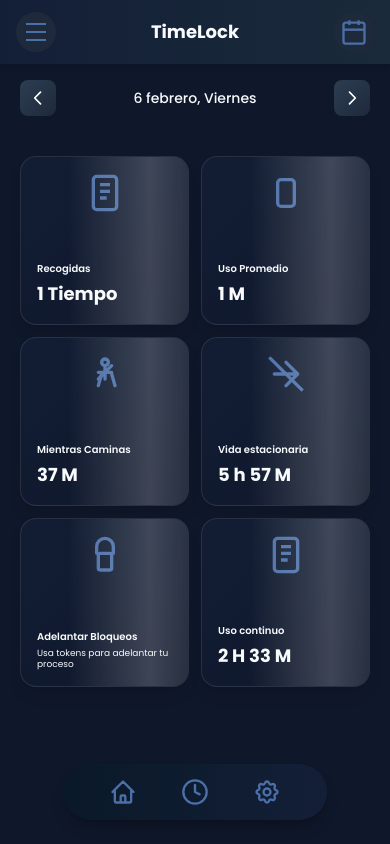
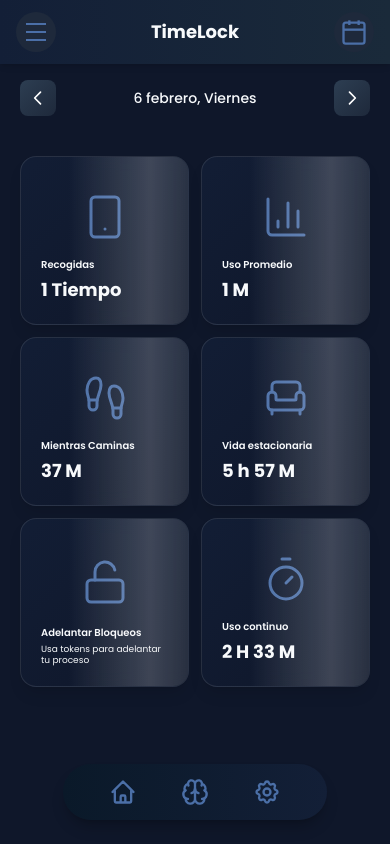
Before and after one commit to Emanuel0428/TimeLockApp, a React (Vite) app: page / in a window 390 px wide. Built offline with nearby package versions, Linux system fonts and the light colour scheme.

Commit message:
Uso de iconos de la libreria lucide

```diff
--- a/package.json
+++ b/package.json
@@ -11,6 +11,7 @@
   },
   "dependencies": {
     "@tailwindcss/vite": "^4.2.1",
+    "lucide-react": "^0.575.0",
     "react": "^19.2.0",
     "react-dom": "^19.2.0",
     "react-router-dom": "^7.13.1",
--- a/src/components/Navbar.tsx
+++ b/src/components/Navbar.tsx
@@ -27,26 +27,32 @@
                     </svg>
                 </button>
 
-                {/* Proceso/Estadísticas */}
+                {/* Módulo concentración*/}
                 <button
+                    onClick={() => navigate('/focus')}
                     className="w-14 h-14 flex items-center justify-center rounded-lg hover:bg-[#1E293B] transition-colors"
-                    aria-label="Proceso"
+                    aria-label="Módulo concentración"
                 >
                     <svg
                         className="w-7 h-7 text-[#4B6FA7]"
                         fill="none"
                         stroke="currentColor"
                         viewBox="0 0 24 24"
+                        strokeWidth="2"
+                        strokeLinecap="round"
+                        strokeLinejoin="round"
                     >
-                        <circle cx="12" cy="12" r="10" strokeWidth="2" />
-                        <path
-                            strokeLinecap="round"
-                            strokeLinejoin="round"
-                            strokeWidth="2"
-                            d="M12 6v6l4 2"
-                        />
+                        <path d="M12 18V5" />
+                        <path d="M15 13a4.17 4.17 0 0 1-3-4 4.17 4.17 0 0 1-3 4" />
+                        <path d="M17.598 6.5A3 3 0 1 0 12 5a3 3 0 1 0-5.598 1.5" />
+                        <path d="M17.997 5.125a4 4 0 0 1 2.526 5.77" />
+                        <path d="M18 18a4 4 0 0 0 2-7.464" />
+                        <path d="M19.967 17.483A4 4 0 1 1 12 18a4 4 0 1 1-7.967-.517" />
+                        <path d="M6 18a4 4 0 0 1-2-7.464" />
+                        <path d="M6.003 5.125a4 4 0 0 0-2.526 5.77" />
                     </svg>
                 </button>
+
 
                 {/* Configuración */}
                 <button
--- a/src/components/QuickAccess.tsx
+++ b/src/components/QuickAccess.tsx
@@ -15,7 +15,7 @@
     return (
         <>
             {/* Navbar */}
-            <nav className="fixed top-0 left-0 right-0 z-50 bg-gradient-to-r from-[#131F37] to-[#1a2a3a] shadow-md">
+            <nav className="fixed top-0 left-0 right-0 z-50 bg-linear-to-r from-[#131F37] to-[#1a2a3a] shadow-md">
                 <div className="flex items-center justify-between px-4 py-3 relative">
                     {/* Menú Hamburguesa */}
                     <button
@@ -66,7 +66,7 @@
                     ></div>
 
                     {/* Sidebar */}
-                    <div className="fixed top-0 left-0 h-full w-64 bg-gradient-to-b from-[#1E293B] to-[#131F37] shadow-lg z-50 transform transition-transform duration-300">
+                    <div className="fixed top-0 left-0 h-full w-64 bg-linear-to-b from-[#1E293B] to-[#131F37] shadow-lg z-50 transform transition-transform duration-300">
                         <div className="p-6">
                             <div className="flex justify-between items-center mb-8">
                                 <h2 className="text-xl font-bold text-[#F8FAFC]">Menú</h2>
@@ -131,7 +131,7 @@
                     ></div>
 
                     {/* Modal */}
-                    <div className="fixed top-1/2 left-1/2 transform -translate-x-1/2 -translate-y-1/2 bg-gradient-to-b from-[#1E293B] to-[#131F37] rounded-lg shadow-2xl z-50 w-11/12 max-w-md border border-[#2D3E52]">
+                    <div className="fixed top-1/2 left-1/2 transform -translate-x-1/2 -translate-y-1/2 bg-linear-to-b from-[#1E293B] to-[#131F37] rounded-lg shadow-2xl z-50 w-11/12 max-w-md border border-[#2D3E52]">
                         <div className="p-6">
                             <div className="flex justify-between items-center mb-4">
                                 <h2 className="text-xl font-bold text-[#F8FAFC]">Calendario</h2>
--- a/src/pages/Home.tsx
+++ b/src/pages/Home.tsx
@@ -1,4 +1,5 @@
 import { useState } from "react";
+import { Smartphone, BarChart3, Footprints, Armchair, Unlock, Timer } from "lucide-react";
 import QuickAccess from "../components/QuickAccess";
 import Navbar from "../components/Navbar";
 
@@ -40,16 +41,11 @@
                     {/* Grid de estadísticas */}
                     <div className="grid grid-cols-2 gap-3 px-2">
                         {/* Recogidas */}
-                        <div className="bg-linear-to-br from-[#131F37]/85 to-[#0F172A]/85 rounded-2xl p-4 md:p-6 flex flex-col justify-between aspect-square shadow-lg border border-white/10 backdrop-blur-sm relative overflow-hidden group">
-                            <div className="flex justify-center items-center mb-2 md:mb-4">
-                                <svg className="w-10 h-10 md:w-12 md:h-12 text-[#4B6FA7]" fill="none" stroke="currentColor" viewBox="0 0 24 24">
-                                    <rect x="5" y="2" width="14" height="20" rx="2" strokeWidth="2" />
-                                    <line x1="9" y1="7" x2="15" y2="7" strokeWidth="2" />
-                                    <line x1="9" y1="11" x2="15" y2="11" strokeWidth="2" />
-                                    <line x1="9" y1="15" x2="13" y2="15" strokeWidth="2" />
-                                </svg>
+                        <div className="bg-linear-to-br from-[#131F37]/85 to-[#0F172A]/85 rounded-2xl p-5 md:p-6 flex flex-col justify-between aspect-square shadow-lg border border-white/10 backdrop-blur-sm relative overflow-hidden group">
+                            <div className="flex justify-center items-center grow">
+                                <Smartphone className="w-12 h-12 md:w-14 md:h-14 text-[#4B6FA7]" strokeWidth={1.5} />
                             </div>
-                            <div className="text-left">
+                            <div className="text-left mt-auto">
                                 <p className="text-[#F8FAFC] text-[10px] md:text-xs mb-1 font-semibold">Recogidas</p>
                                 <p className="text-[#F8FAFC] text-lg md:text-xl font-bold">1 Tiempo</p>
                             </div>
@@ -57,14 +53,11 @@
                         </div>
 
                         {/* Uso Promedio */}
-                        <div className="bg-linear-to-br from-[#131F37]/85 to-[#0F172A]/85 rounded-2xl p-4 md:p-6 flex flex-col justify-between aspect-square shadow-lg border border-white/10 backdrop-blur-sm relative overflow-hidden group">
-                            <div className="flex justify-center items-center mb-2 md:mb-4">
-                                <svg className="w-10 h-10 md:w-12 md:h-12 text-[#4B6FA7]" fill="none" stroke="currentColor" viewBox="0 0 24 24">
-                                    <rect x="7" y="4" width="10" height="16" rx="2" strokeWidth="2" />
-                                    <line x1="11" y1="17" x2="11" y2="17" strokeWidth="2" />
-                                </svg>
+                        <div className="bg-linear-to-br from-[#131F37]/85 to-[#0F172A]/85 rounded-2xl p-5 md:p-6 flex flex-col justify-between aspect-square shadow-lg border border-white/10 backdrop-blur-sm relative overflow-hidden group">
+                            <div className="flex justify-center items-center grow">
+                                <BarChart3 className="w-12 h-12 md:w-14 md:h-14 text-[#4B6FA7]" strokeWidth={1.5} />
                             </div>
-                            <div className="text-left">
+                            <div className="text-left mt-auto">
                                 <p className="text-[#F8FAFC] text-[10px] md:text-xs mb-1 font-semibold">Uso Promedio</p>
                                 <p className="text-[#F8FAFC] text-lg md:text-xl font-bold">1 M</p>
                             </div>
@@ -72,15 +65,11 @@
                         </div>
 
                         {/* Mientras Caminas */}
-                        <div className="bg-linear-to-br from-[#131F37]/85 to-[#0F172A]/85 rounded-2xl p-4 md:p-6 flex flex-col justify-between aspect-square shadow-lg border border-white/10 backdrop-blur-sm relative overflow-hidden group">
-                            <div className="flex justify-center items-center mb-2 md:mb-4">
-                                <svg className="w-10 h-10 md:w-12 md:h-12 text-[#4B6FA7]" fill="none" stroke="currentColor" viewBox="0 0 24 24">
-                                    <path strokeLinecap="round" strokeLinejoin="round" strokeWidth="2" d="M16 7l-8 8m4-8v8m4-4H8" />
-                                    <circle cx="12" cy="5" r="2" strokeWidth="2" />
-                                    <path strokeLinecap="round" strokeLinejoin="round" strokeWidth="2" d="M10 12l-2 7m8-7l2 7" />
-                                </svg>
+                        <div className="bg-linear-to-br from-[#131F37]/85 to-[#0F172A]/85 rounded-2xl p-5 md:p-6 flex flex-col justify-between aspect-square shadow-lg border border-white/10 backdrop-blur-sm relative overflow-hidden group">
+                            <div className="flex justify-center items-center grow">
+                                <Footprints className="w-12 h-12 md:w-14 md:h-14 text-[#4B6FA7]" strokeWidth={1.5} />
                             </div>
-                            <div className="text-left">
+                            <div className="text-left mt-auto">
                                 <p className="text-[#F8FAFC] text-[10px] md:text-xs mb-1 font-semibold">Mientras Caminas</p>
                                 <p className="text-[#F8FAFC] text-lg md:text-xl font-bold">37 M</p>
                             </div>
@@ -88,14 +77,11 @@
                         </div>
 
                         {/* Vida estacionaria */}
-                        <div className="bg-linear-to-br from-[#131F37]/85 to-[#0F172A]/85 rounded-2xl p-4 md:p-6 flex flex-col justify-between aspect-square shadow-lg border border-white/10 backdrop-blur-sm relative overflow-hidden group">
-                            <div className="flex justify-center items-center mb-2 md:mb-4">
-                                <svg className="w-10 h-10 md:w-12 md:h-12 text-[#4B6FA7]" fill="none" stroke="currentColor" viewBox="0 0 24 24">
-                                    <path strokeLinecap="round" strokeLinejoin="round" strokeWidth="2" d="M5 12h14M12 5l7 7-7 7" />
-                                    <line x1="2" y1="2" x2="22" y2="22" strokeWidth="2" />
-                                </svg>
+                        <div className="bg-linear-to-br from-[#131F37]/85 to-[#0F172A]/85 rounded-2xl p-5 md:p-6 flex flex-col justify-between aspect-square shadow-lg border border-white/10 backdrop-blur-sm relative overflow-hidden group">
+                            <div className="flex justify-center items-center grow">
+                                <Armchair className="w-12 h-12 md:w-14 md:h-14 text-[#4B6FA7]" strokeWidth={1.5} />
                             </div>
-                            <div className="text-left">
+                            <div className="text-left mt-auto">
                                 <p className="text-[#F8FAFC] text-[10px] md:text-xs mb-1 font-semibold">Vida estacionaria</p>
                                 <p className="text-[#F8FAFC] text-lg md:text-xl font-bold">5 h 57 M</p>
                             </div>
@@ -103,14 +89,11 @@
                         </div>
 
                         {/* Adelantar Bloqueos */}
-                        <div className="bg-linear-to-br from-[#131F37]/85 to-[#0F172A]/85 rounded-2xl p-4 md:p-6 flex flex-col justify-between aspect-square shadow-lg border border-white/10 backdrop-blur-sm relative overflow-hidden group">
-                            <div className="flex justify-center items-center mb-2 md:mb-4">
-                                <svg className="w-10 h-10 md:w-12 md:h-12 text-[#4B6FA7]" fill="none" stroke="currentColor" viewBox="0 0 24 24">
-                                    <rect x="8" y="11" width="8" height="10" rx="1" strokeWidth="2" />
-                                    <path strokeLinecap="round" strokeLinejoin="round" strokeWidth="2" d="M7 11V7a5 5 0 0110 0v4" />
-                                </svg>
+                        <div className="bg-linear-to-br from-[#131F37]/85 to-[#0F172A]/85 rounded-2xl p-5 md:p-6 flex flex-col justify-between aspect-square shadow-lg border border-white/10 backdrop-blur-sm relative overflow-hidden group">
+                            <div className="flex justify-center items-center grow">
+                                <Unlock className="w-12 h-12 md:w-14 md:h-14 text-[#4B6FA7]" strokeWidth={1.5} />
                             </div>
-                            <div className="text-left">
+                            <div className="text-left mt-auto">
                                 <p className="text-[#F8FAFC] text-[10px] md:text-xs mb-1 font-semibold">Adelantar Bloqueos</p>
                                 <p className="text-[#F8FAFC] text-[9px] md:text-[10px] leading-tight">Usa tokens para adelantar tu proceso</p>
                             </div>
@@ -118,16 +101,11 @@
                         </div>
 
                         {/* Uso continuo */}
-                        <div className="bg-linear-to-br from-[#131F37]/85 to-[#0F172A]/85 rounded-2xl p-4 md:p-6 flex flex-col justify-between aspect-square shadow-lg border border-white/10 backdrop-blur-sm relative overflow-hidden group">
-                            <div className="flex justify-center items-center mb-2 md:mb-4">
-                                <svg className="w-10 h-10 md:w-12 md:h-12 text-[#4B6FA7]" fill="none" stroke="currentColor" viewBox="0 0 24 24">
-                                    <rect x="5" y="2" width="14" height="20" rx="2" strokeWidth="2" />
-                                    <line x1="9" y1="7" x2="15" y2="7" strokeWidth="2" />
-                                    <line x1="9" y1="11" x2="15" y2="11" strokeWidth="2" />
-                                    <line x1="9" y1="15" x2="13" y2="15" strokeWidth="2" />
-                                </svg>
+                        <div className="bg-linear-to-br from-[#131F37]/85 to-[#0F172A]/85 rounded-2xl p-5 md:p-6 flex flex-col justify-between aspect-square shadow-lg border border-white/10 backdrop-blur-sm relative overflow-hidden group">
+                            <div className="flex justify-center items-center grow">
+                                <Timer className="w-12 h-12 md:w-14 md:h-14 text-[#4B6FA7]" strokeWidth={1.5} />
                             </div>
-                            <div className="text-left">
+                            <div className="text-left mt-auto">
                                 <p className="text-[#F8FAFC] text-[10px] md:text-xs mb-1 font-semibold">Uso continuo</p>
                                 <p className="text-[#F8FAFC] text-lg md:text-xl font-bold">2 H 33 M</p>
                             </div>
```
Also changed, not shown: src/context/ThemeContext.tsx (deleted, +0 -69 lines), 1 other file (tests, documents, lock files or other folders).
